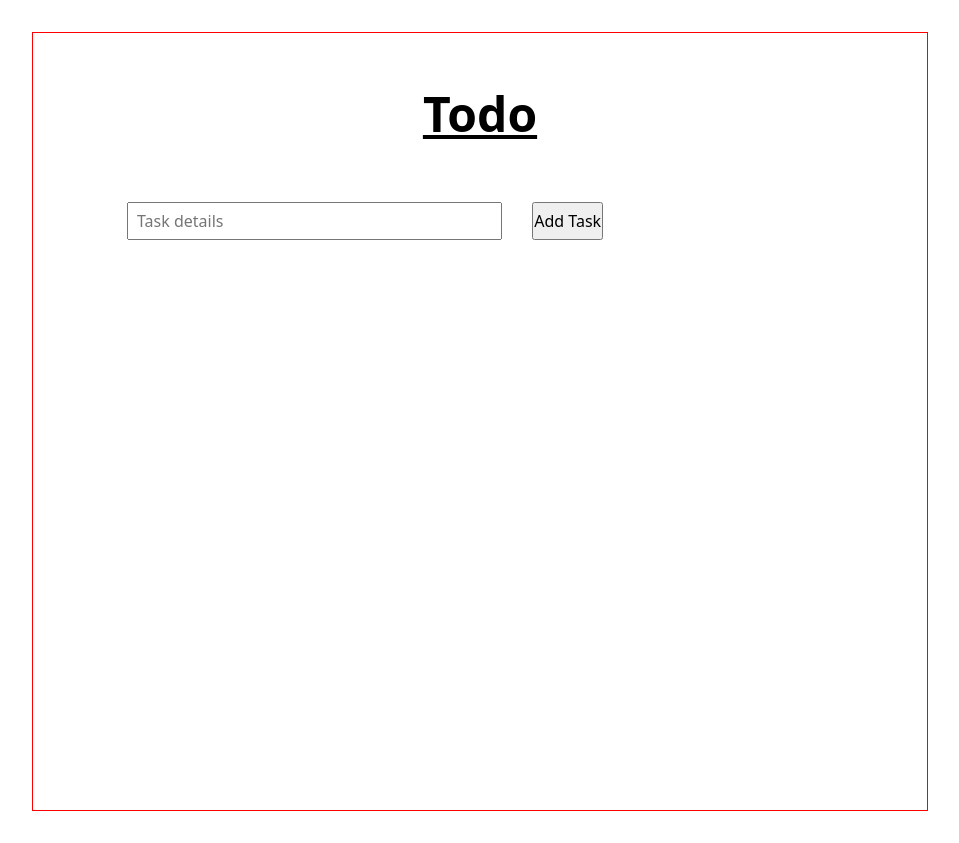
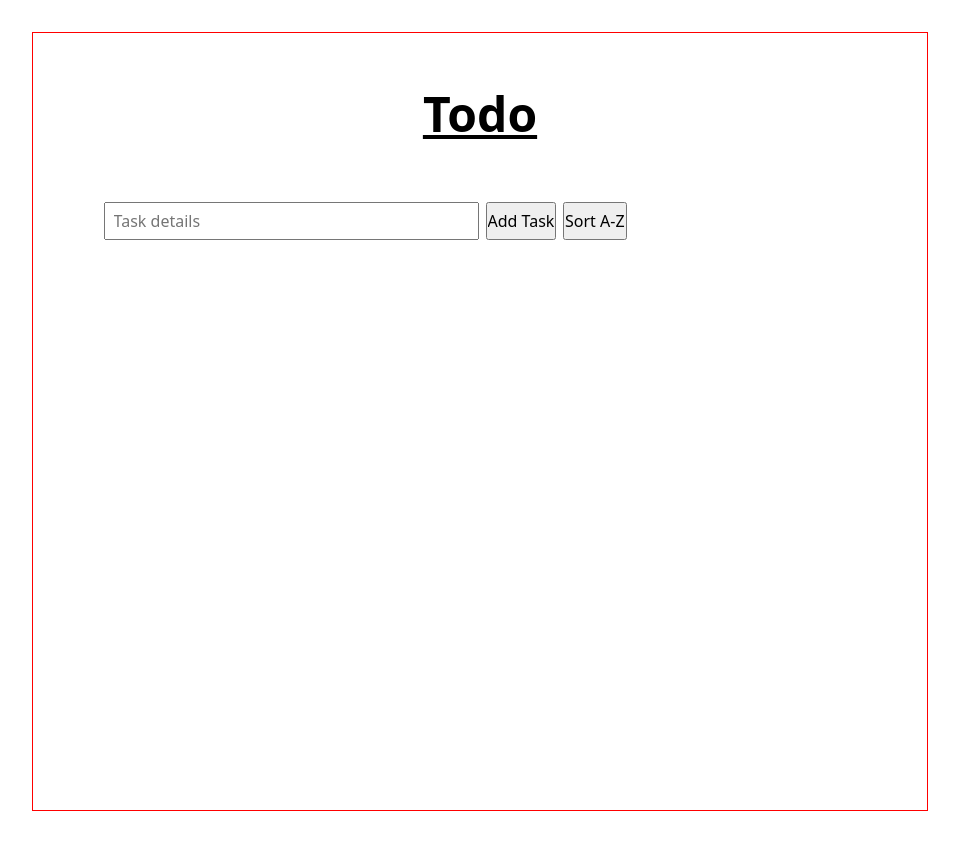
Before and after one commit to manjeetsharma0796/todo, a website: page index.html in a window 1280 px wide. Shown: the whole page, without its empty margins (160-1119 px from the left). Drawn offline with Linux system fonts and the light colour scheme.

Commit message:
Add: sort button in index.html

```diff
--- a/index.html
+++ b/index.html
@@ -15,6 +15,7 @@
 		<section id="input-section" class="flex">
 			<input type="text" id="task-details" placeholder="Task details" class="input">
 			<input type="button" value="Add Task" id="add-task" class="input">
+			<input type="button" value="Sort A-Z" id="sort-alphabetical" class="input">
 		</section>
 
 		<section id="todo-list" class="task-list flex">
```
